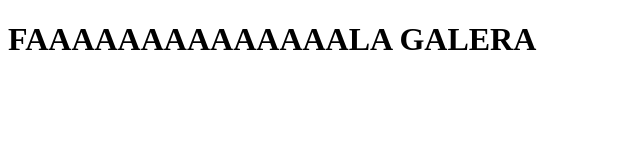
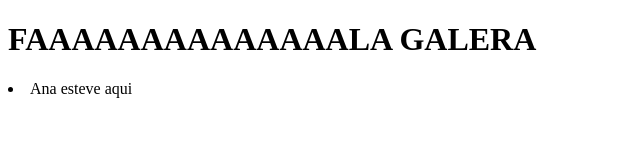
Before and after one commit to gabrieltdrk/eng-soft-unisanta, a plain HTML site: page index.html in a window 1280 px wide. Shown: the whole page, without its empty margins (0-640 px from the left). Drawn offline with Linux system fonts and the light colour scheme.

Commit message:
ana esteve aqui

```diff
--- a/index.html
+++ b/index.html
@@ -8,5 +8,6 @@
 </head>
 <body>
     <h1>FAAAAAAAAAAAAAALA GALERA</h1>
+    <li>Ana esteve aqui</li>
 </body>
 </html>
```
